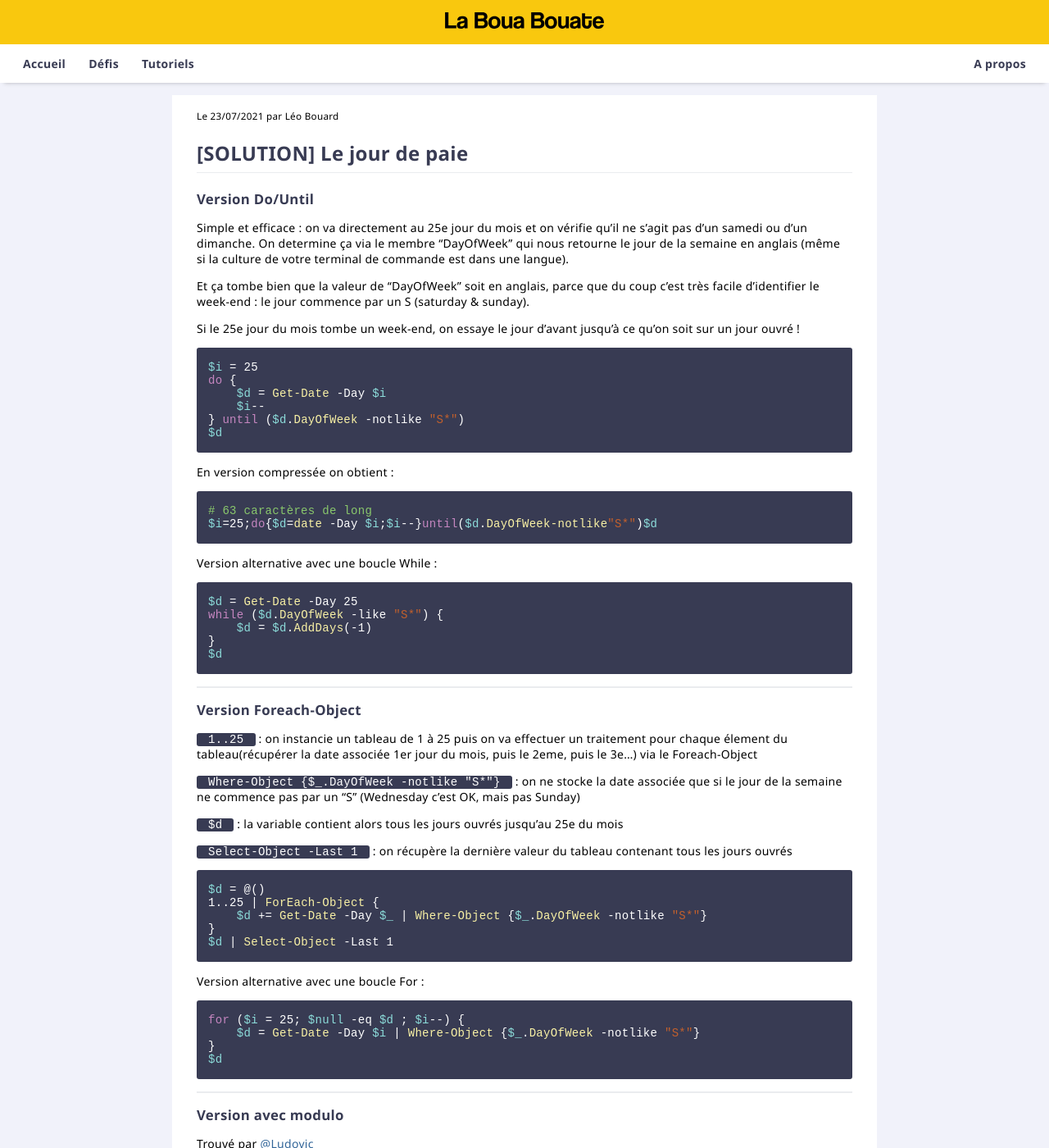
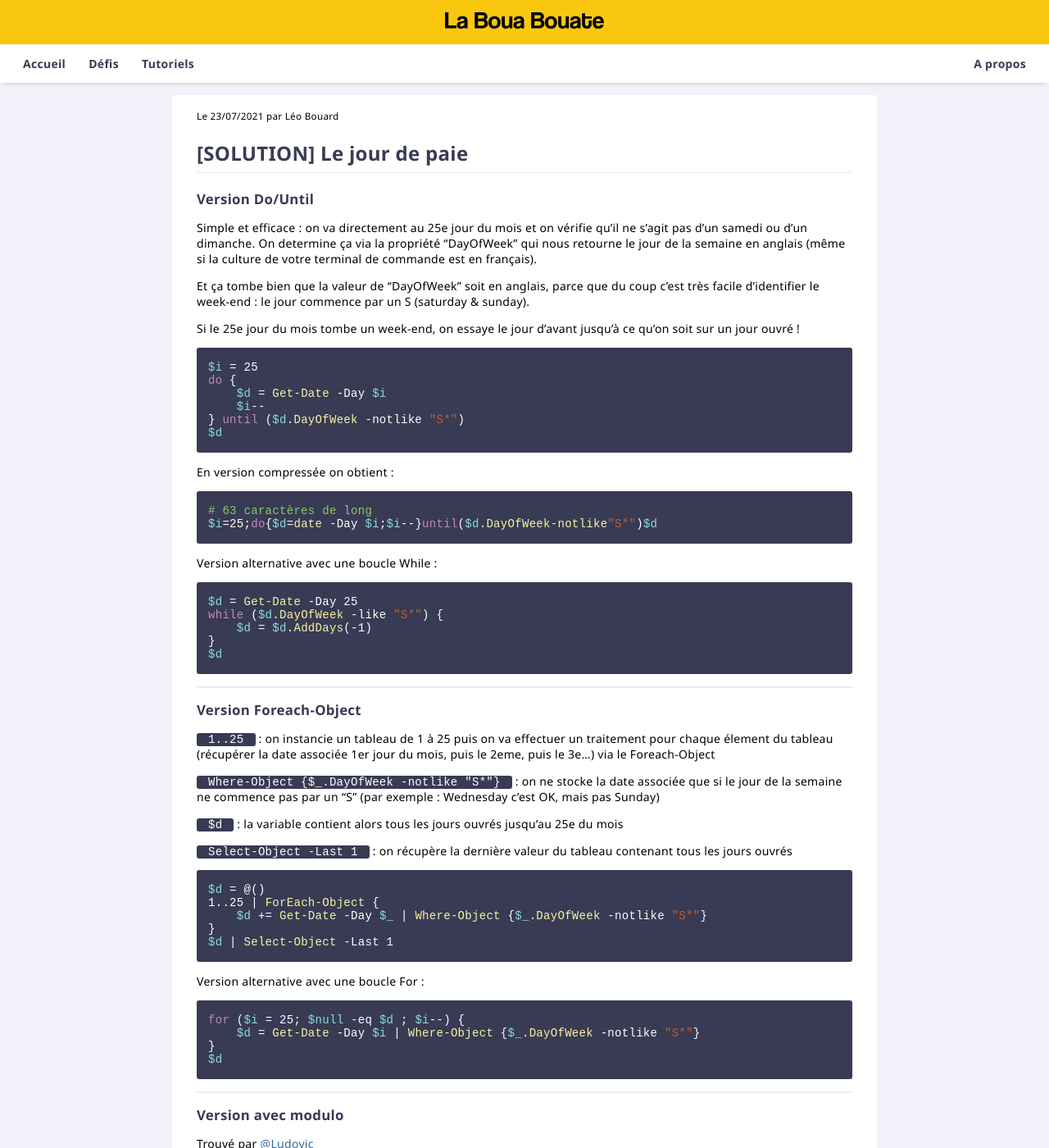
Before and after one commit to leobouard/leobouard.github.io, a Jekyll site: the page built from _posts/2021-07-23-jour-de-paie-soluce.md, in a window 1280 px wide and 1400 px high. Shown: the whole window at 82% size. Built offline with Jekyll 4.4.1, drawn with Linux system fonts in a browser that asks for light colours; some of the changed text lies outside the part shown.

Commit message:
Update posts

````diff
--- a/_posts/2021-07-23-jour-de-paie-soluce.md
+++ b/_posts/2021-07-23-jour-de-paie-soluce.md
@@ -5,7 +5,7 @@ title: "[SOLUTION] Le jour de paie"
 
 ## Version Do/Until
 
-Simple et efficace : on va directement au 25e jour du mois et on vérifie qu'il ne s'agit pas d'un samedi ou d'un dimanche. On determine ça via le membre "DayOfWeek" qui nous retourne le jour de la semaine en anglais (même si la culture de votre terminal de commande est dans une langue).
+Simple et efficace : on va directement au 25e jour du mois et on vérifie qu'il ne s'agit pas d'un samedi ou d'un dimanche. On determine ça via la propriété "DayOfWeek" qui nous retourne le jour de la semaine en anglais (même si la culture de votre terminal de commande est en français).
 
 Et ça tombe bien que la valeur de "DayOfWeek" soit en anglais, parce que du coup c'est très facile d'identifier le week-end : le jour commence par un S (saturday & sunday).
 
@@ -47,9 +47,9 @@ $d
 
 ## Version Foreach-Object
 
-`1..25` : on instancie un tableau de 1 à 25 puis on va effectuer un traitement pour chaque élement du tableau(récupérer la date associée 1er jour du mois, puis le 2eme, puis le 3e...) via le Foreach-Object
+`1..25` : on instancie un tableau de 1 à 25 puis on va effectuer un traitement pour chaque élement du tableau (récupérer la date associée 1er jour du mois, puis le 2eme, puis le 3e...) via le Foreach-Object
 
-`Where-Object {$_.DayOfWeek -notlike "S*"}` : on ne stocke la date associée que si le jour de la semaine ne commence pas par un "S" (Wednesday c'est OK, mais pas Sunday)
+`Where-Object {$_.DayOfWeek -notlike "S*"}` : on ne stocke la date associée que si le jour de la semaine ne commence pas par un "S" (par exemple : Wednesday c'est OK, mais pas Sunday)
 
 `$d` : la variable contient alors tous les jours ouvrés jusqu'au 25e du mois
 
@@ -82,7 +82,7 @@ $d
 
 Trouvé par [@Ludovic]()
 
-On se base sur la version avec la boucle Do/Until, mais on modifie la condition de sortie pour quelque chose de plus exotique !
+On se base sur la version avec la boucle Do/Until, mais on modifie la condition de sortie pour quelque chose de plus exotique
 
 ```powershell
 
````
Also changed, not shown: _posts/2021-07-23-jour-de-paie.md (+1 -1 lines), _posts/2021-11-02-la-formule-magique-soluce.md (added, +74 -0 lines), _posts/2021-11-02-la-formule-magique.md (+4 -0 lines).
